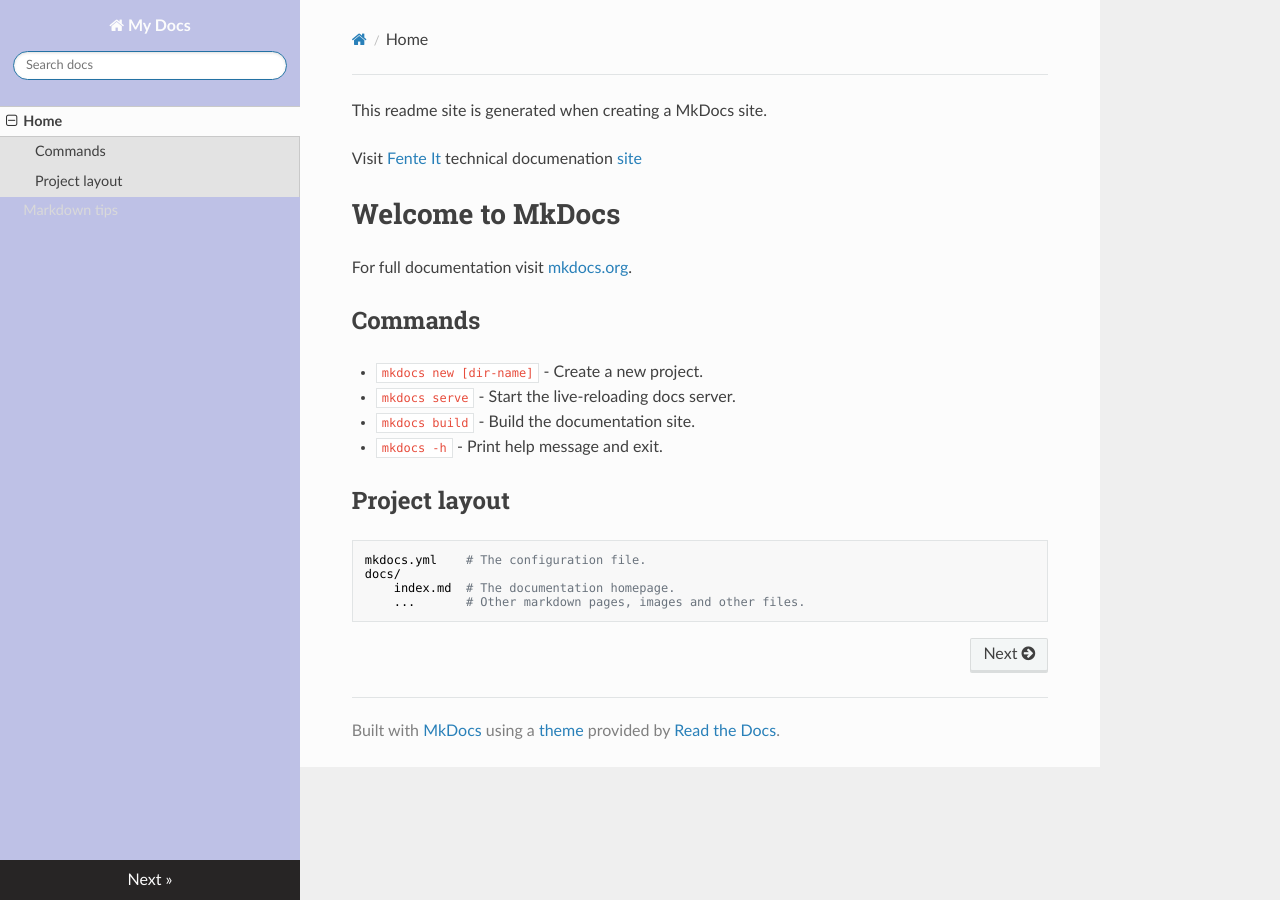
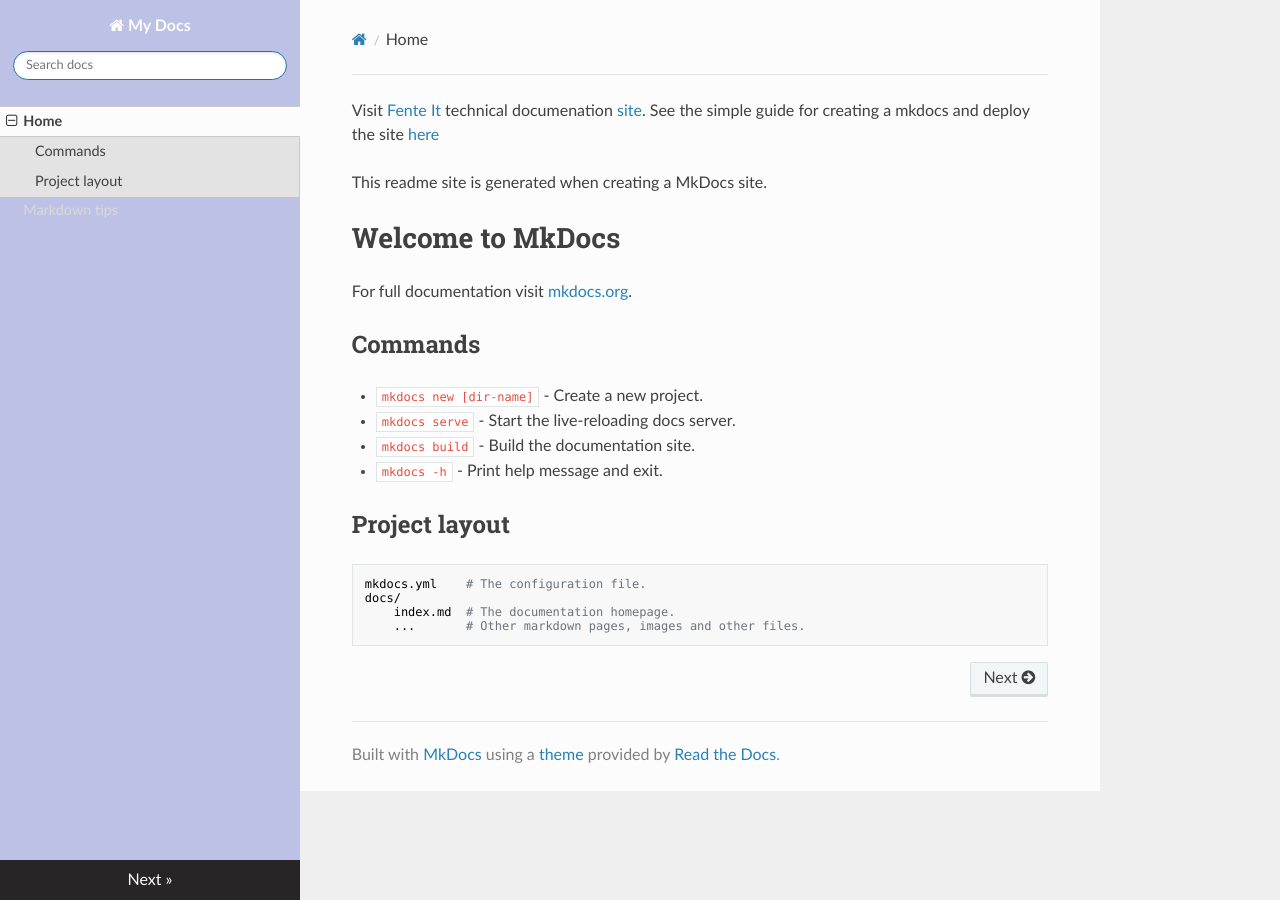
Before and after one commit to fente-it/mkdocs-learning, an MkDocs documentation site: the page built from docs/index.md, in a window 1280 px wide. Built offline with MkDocs 1.6.1, drawn with Linux system fonts in a browser that asks for light colours; nearby versions of some CDN libraries.

```diff
--- a/docs/index.md
+++ b/docs/index.md
@@ -1,7 +1,7 @@
+ Visit [Fente It](https://fenteit.no) technical documenation [site](https://fente-it.github.io/fente-tech/).
+ See the simple guide for creating a mkdocs and deploy the site [here](https://fente-it.github.io/fente-tech/cheat-sheet/development/use-md-with-mkdocs-to-document/)
+
 This readme site is generated when creating a MkDocs site.
-
-Visit [Fente It](https://fenteit.no) technical documenation [site](https://fente-it.github.io/fente-tech/)
-
 # Welcome to MkDocs
 For full documentation visit [mkdocs.org](https://www.mkdocs.org).
 
```
Also changed, not shown: docs/markdowndtips.md (+3 -0 lines).
